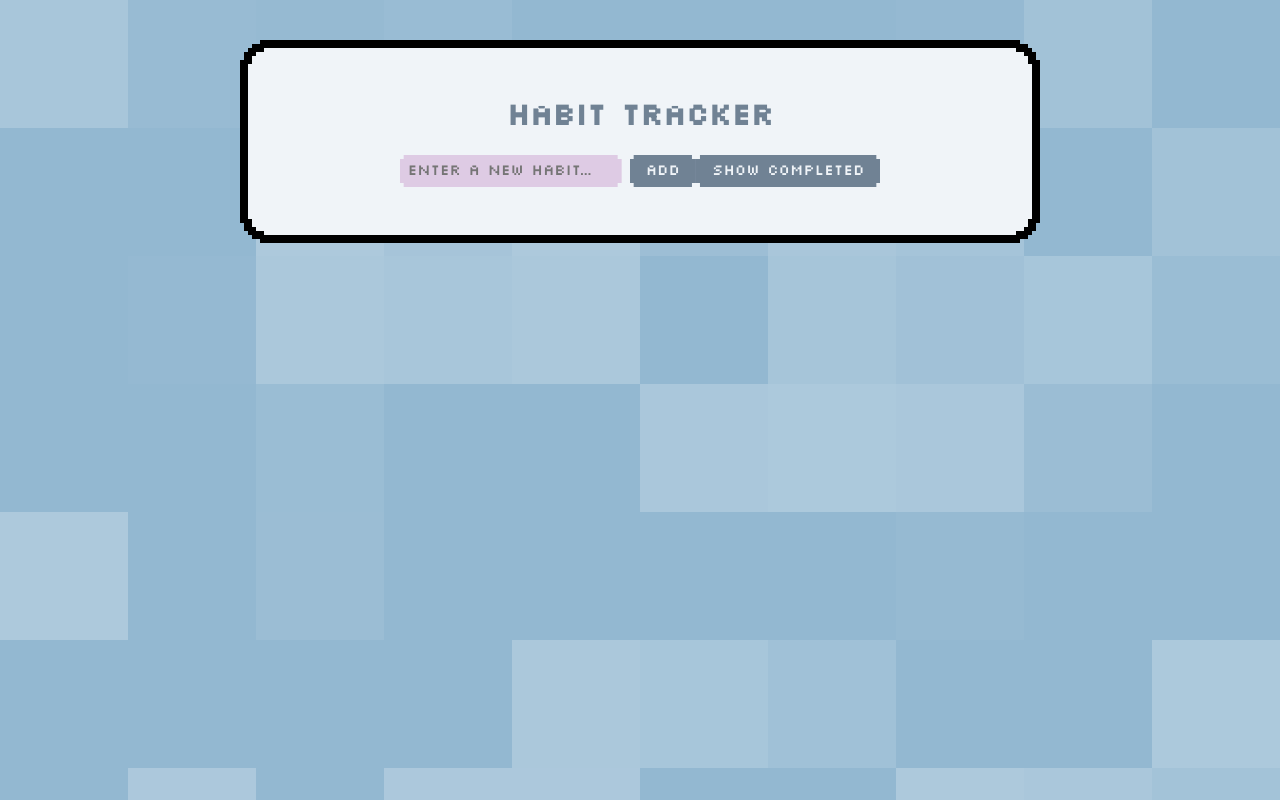
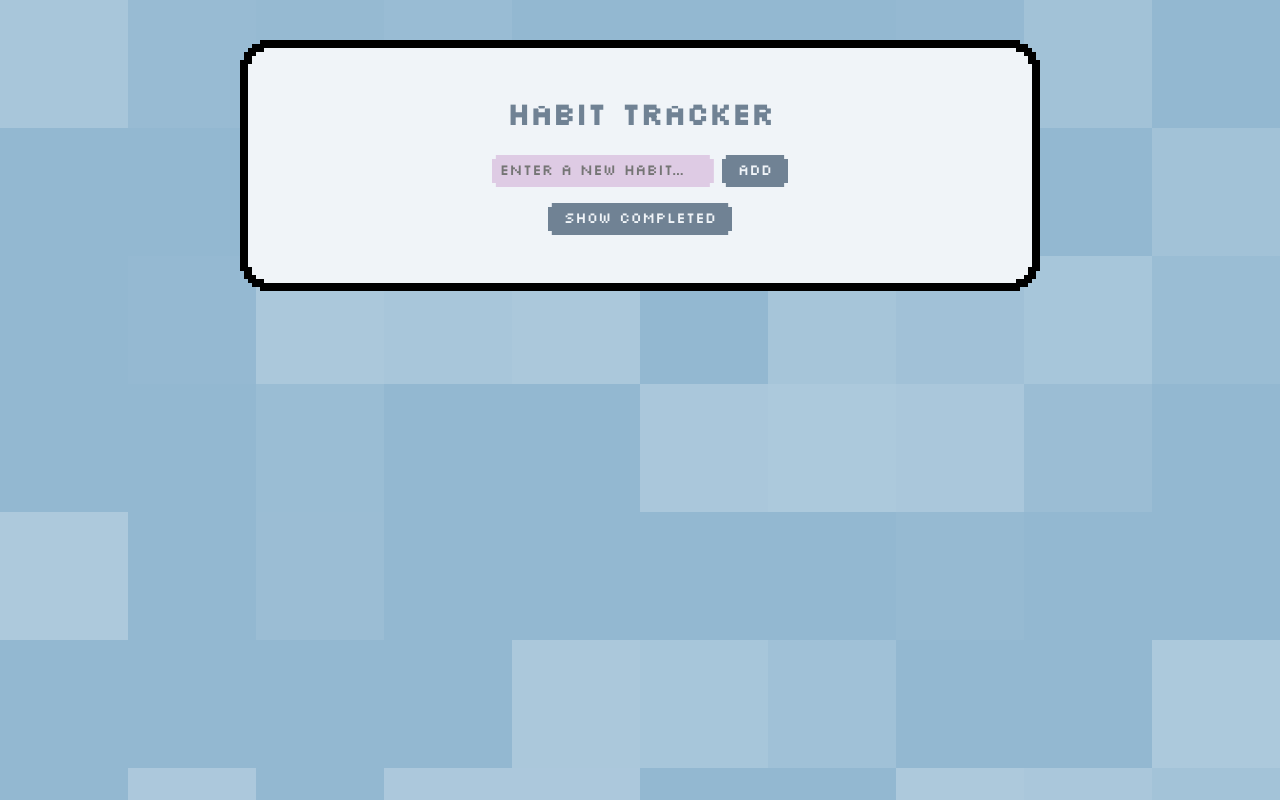
Before and after one commit to rigelle-cruz/habit-tracker, a React (Vite) app: page / in a window 1280 px wide. Built offline with nearby package versions, Linux system fonts and the light colour scheme; the HTML template or start-up script is replaced by a standard one.

Commit message:
update 'show completed' button

```diff
--- a/src/components/HabitList.tsx
+++ b/src/components/HabitList.tsx
@@ -98,11 +98,6 @@ const HabitList = () => {
 				<button className=" pixel-corners-no-border" onClick={handleAdd}>
 					Add
 				</button>
-				<button
-					className=" pixel-corners-no-border"
-					onClick={() => setShowCompleted(!showCompleted)}>
-					{showCompleted ? 'Show All' : 'Show Completed'}
-				</button>
 			</div>
 
 			<ul className="habit-list">
@@ -148,6 +143,12 @@ const HabitList = () => {
 				) : (
 					<p></p>
 				)}
+
+				<button
+					className=" pixel-corners-no-border"
+					onClick={() => setShowCompleted(!showCompleted)}>
+					{showCompleted ? 'Show All' : 'Show Completed'}
+				</button>
 			</ul>
 		</div>
 	);
```
